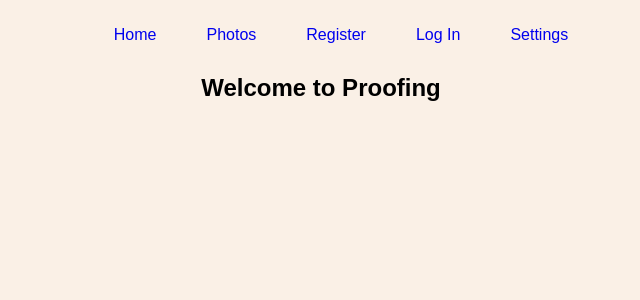
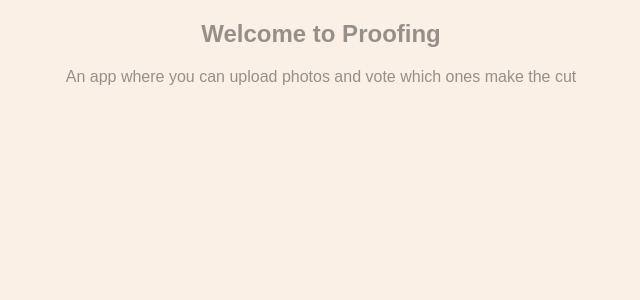
Before and after one commit to NickFoden/proofing-client, a React (Create React App) app: page / in a window 1280 px wide. Shown: the top 300 px of the page, without its empty margins (319-959 px from the left). Built offline with nearby package versions, Linux system fonts and the light colour scheme; no server answers.

Commit message:
Adding burger menu.

```diff
--- a/package.json
+++ b/package.json
@@ -11,6 +11,7 @@
     "fetch": "^1.1.0",
     "jwt-decode": "^2.2.0",
     "react": "^15.6.1",
+    "react-burger-menu": "^2.1.11",
     "react-dom": "^15.6.1",
     "react-dropzone": "^4.1.0",
     "react-dropzone-component": "^2.0.0",
@@ -20,6 +21,7 @@
     "react-router": "^4.1.2",
     "react-router-dom": "^4.2.2",
     "redux": "^3.7.2",
+    "redux-burger-menu": "^0.2.2",
     "redux-form": "^7.1.1",
     "redux-thunk": "^2.2.0",
     "sha1": "^1.1.1",
--- a/src/App.js
+++ b/src/App.js
@@ -5,6 +5,7 @@ import {
   Route
 } from 'react-router-dom';
 import './App.css';
+import Home from './Components/Home'
 import PhotoUploadForm from'./Components/PhotoUploadForm';
 import AlbumDisplay from'./Components/AlbumDisplay';
 import HeaderNav from './Components/HeaderNav';
@@ -25,7 +26,7 @@ class App extends Component {
             <Route exact path="/LogIn" component={LoginForm}/>
             <Route exact path="/register" component={RegistrationPage}/>
             <Route exact path="/photos" component={PhotoUploadForm} />
-            <Route exact path="/" render={() => <h2>Welcome to Proofing</h2>} />
+            <Route exact path="/" component={Home} />
             { this.props.currentUser.username  == null ? false : <AlbumDisplay /> }
         </div>
       </Router>
--- a/src/Components/HeaderNav.js
+++ b/src/Components/HeaderNav.js
@@ -6,6 +6,7 @@ import {
  } from 'react-router-dom';
  import {logOutCurrentUser, setAuthToken } from '../actions/auth';
  import {clearAuthToken} from '../local-storage';
+ import { slide as Menu } from 'react-burger-menu';
 
 import './HeaderNav.css';
 
@@ -17,21 +18,33 @@ class HeaderNav extends React.Component {
         clearAuthToken();
         this.props.history.push('/')
     }
+    showSettings(event) {
+        event.preventDefault();
+      }
 
     render() {
         let logButton;
         if (this.props.currentUser.username === null) {
             logButton = (
-                <li><Link to='/LogIn'> Log In</Link></li>
+                /*<li>*/<Link  className="menu-item" to='/LogIn'> Log In</Link>/*</li>*/
 
         )} else {
             logButton = (
-                <li><button onClick={() => this.logOut()}>Log out</button></li>
+                /*<li>*/<button  className="menu-item" onClick={() => this.logOut()}>Log out</button>/*</li>*/
             )
         }
-//Add removal of log in button here
 
-    return (
+        return (
+            <Menu width={150} >
+                <Link className="menu-item" to='/'>Home </Link>
+                <Link className="menu-item" to='/photos'> Photos</Link>
+                <Link className="menu-item" to='/register'> Register</Link>
+                {logButton}
+                {/* <Link className="menu-item" to='/settings'> Settings</Link> */}
+                <a onClick={ this.showSettings } className="menu-item--small" href="/settings">Settings</a>
+            </Menu>
+        )
+    {/* return (
         <div>
             <ul>
                 <li><Link to='/'> Home </Link></li>
@@ -41,7 +54,8 @@ class HeaderNav extends React.Component {
                 <li><Link to='/settings'> Settings</Link></li>
             </ul>
         </div>
-    )}
+    )} */}
+    }
 }
 
 const mapStateToProps = state => ({
--- /dev/null
+++ b/src/Components/Home.js
@@ -0,0 +1,13 @@
+import React from 'react';
+
+const Home = (props) => {
+
+    return  (
+        <div>
+            <h2>Welcome to Proofing</h2>
+            <p>An app where you can upload photos and vote which ones make the cut</p>
+        </div>
+    );
+};
+
+export default Home;
--- a/src/Components/RegistrationPage.js
+++ b/src/Components/RegistrationPage.js
@@ -5,8 +5,6 @@ import {Redirect} from 'react-router-dom';
 import RegistrationForm from './Registration-form';
 
 export function RegistrationPage(props) {
-    // If we are logged in (which happens automatically when registration
-    // is successful) redirect to the user's dashboard
     if (props.loggedIn) {
         return <Redirect to="/photos" />;
     }
```
Also changed, not shown: 1 other file (tests, documents, lock files or other folders).
